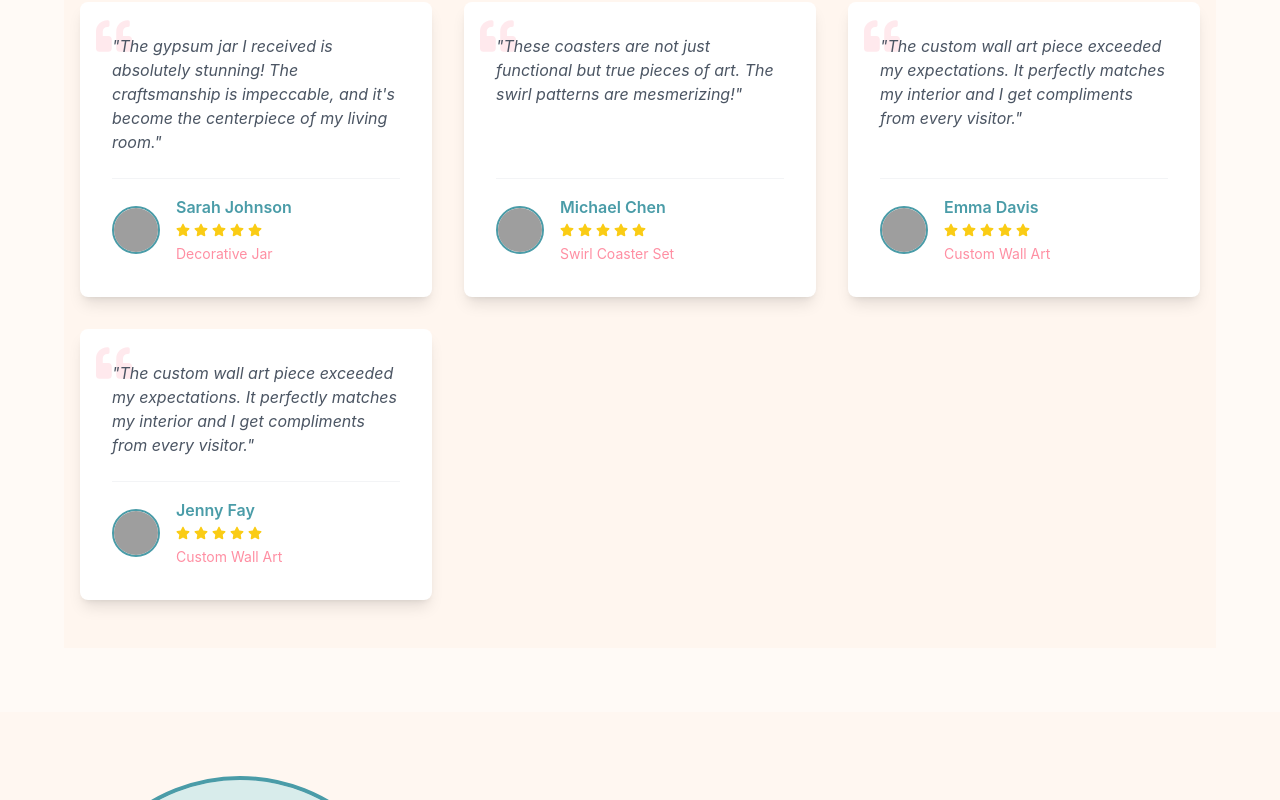
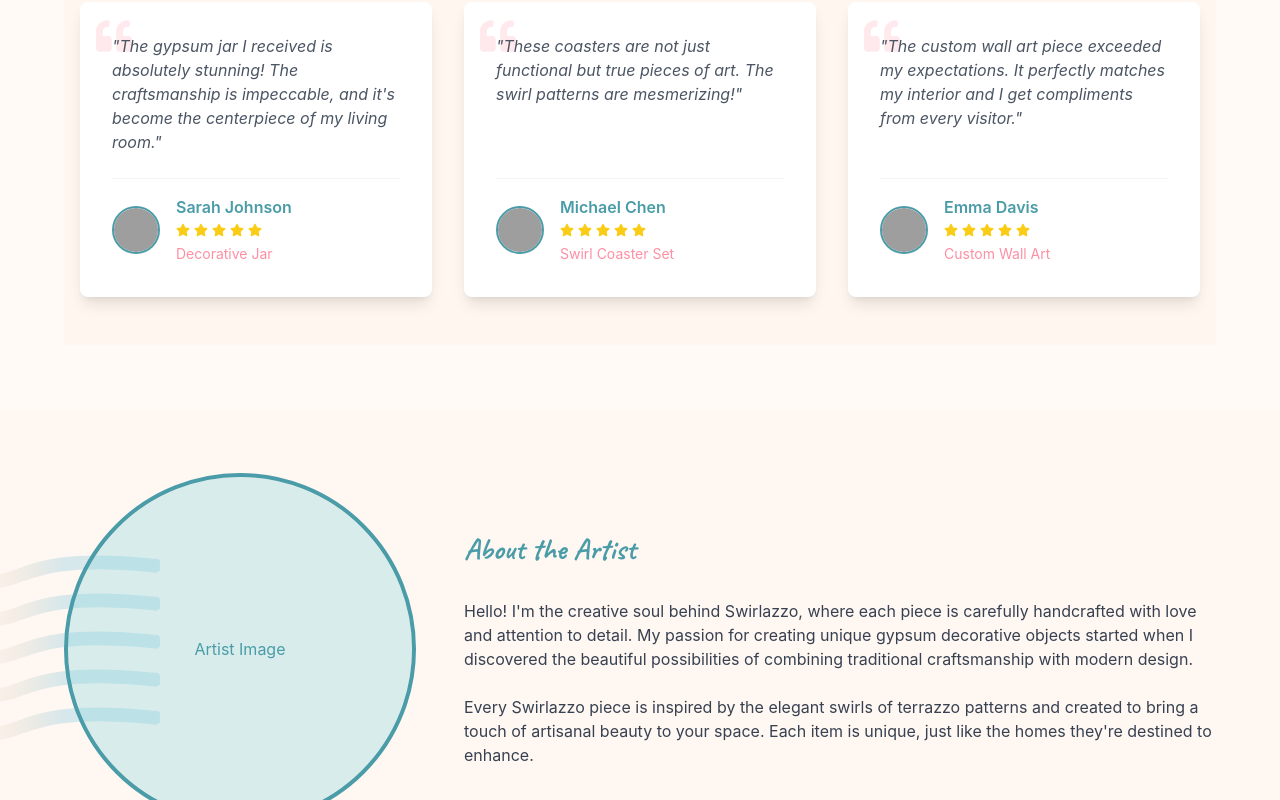
Before and after one commit to deamsf/swirlazzo-site, a React (Vite) app: page / in a window 1280 px wide. Shown: the part 1838-2638 px from the top of the page. Built offline with nearby package versions, Linux system fonts and the light colour scheme; grey boxes are pictures that could not be loaded.

Commit message:
final 23/12

```diff
--- a/src/data/categories.ts
+++ b/src/data/categories.ts
@@ -3,14 +3,14 @@ import type { Category } from '../types/category';
 export const featuredCategories: Category[] = [
   {
     name: "New Arrivalsxy",
-    image: "https://img.freepik.com/free-photo/decorative-vase-with-dried-flowers_23-2149835514.jpg",
+    image: "https://img.freepik.com/free-photo/beautiful-hand-made-objects_23-2148732441.jpg",
     icon: "FaStar",
     href: "https://www.swirlazzo.be/shop/new-arrivals",
     featured: true
   },
   {
     name: "Best Sellers",
-    image: "https://img.freepik.com/free-photo/modern-room-with-nice-decoration_23-2149352250.jpg",
+    image: "https://img.freepik.com/free-photo/decorative-vase-with-dried-flowers_23-2149835514.jpg",
     icon: "FaRocket",
     href: "https://www.swirlazzo.be/shop/best-sellers",
     featured: true
--- a/src/data/testimonials.ts
+++ b/src/data/testimonials.ts
@@ -21,12 +21,5 @@ export const testimonials: Testimonial[] = [
     quote: "The custom wall art piece exceeded my expectations. It perfectly matches my interior and I get compliments from every visitor.",
     href: "https://www.google.com/emma",
     product: "Custom Wall Art"
-  },
-  {
-  name: "Jenny Fay",
-  image: "https://img.freepik.com/free-photo/minimal-living-room-interior-design_23-2148994879.jpg",
-  quote: "The custom wall art piece exceeded my expectations. It perfectly matches my interior and I get compliments from every visitor.",
-  href: "https://www.google.com/jenny",
-  product: "Custom Wall Art"
   }
 ];
--- a/src/types/testimonial.ts
+++ b/src/types/testimonial.ts
@@ -3,4 +3,5 @@ export interface Testimonial {
   image: string;
   quote: string;
   product: string;
+  href: string;
 }
```
